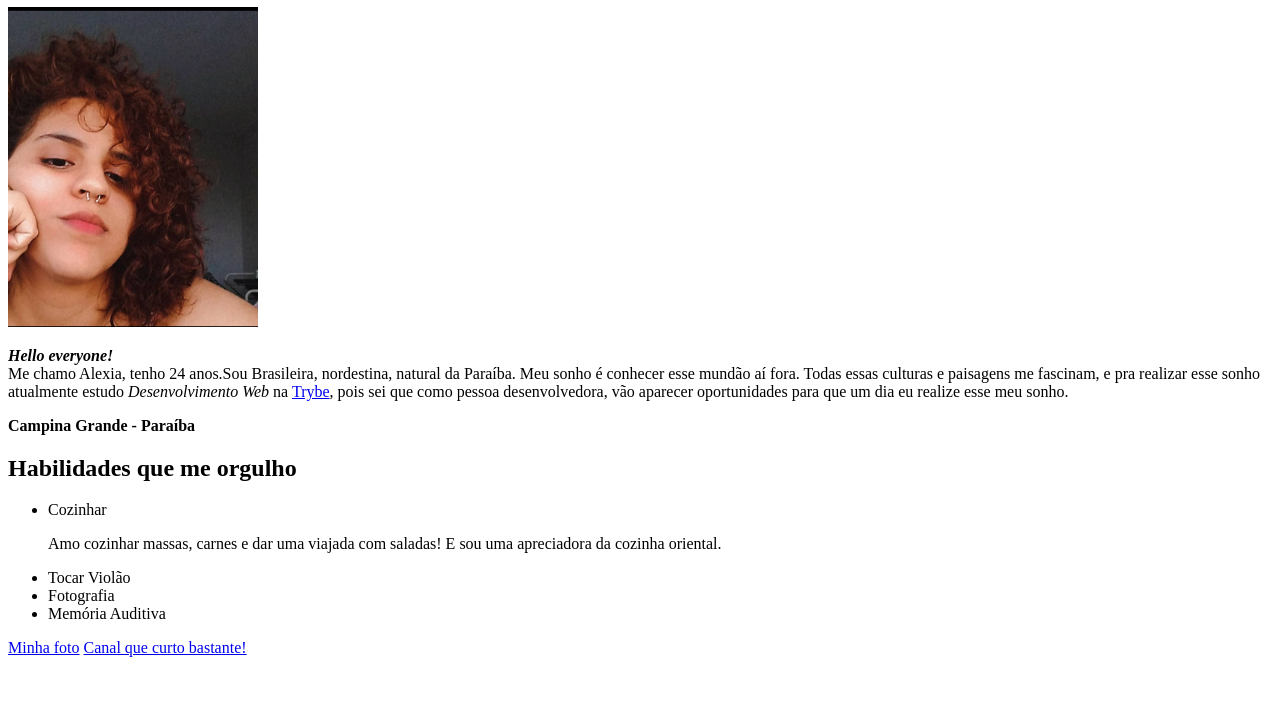
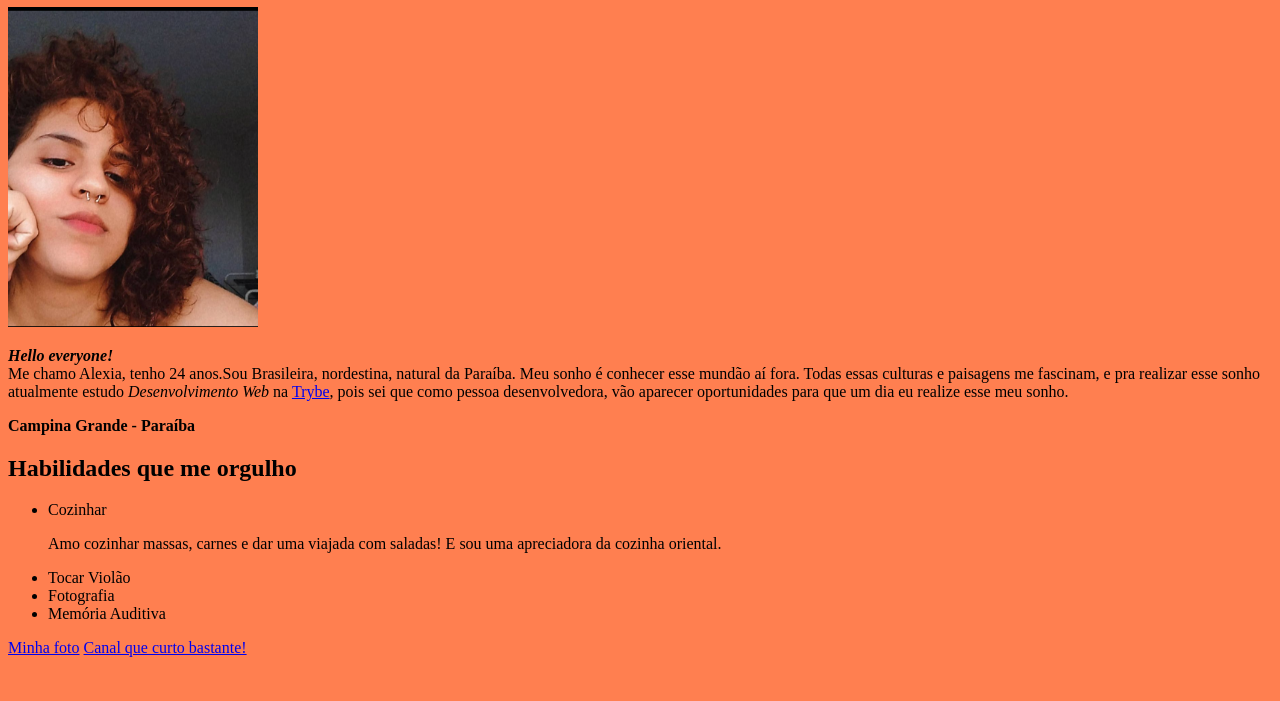
Before and after one commit to AlexiaTalissa/portifolio_web, a plain HTML site: page index.html in a window 1280 px wide. Shown: the part 99-800 px from the top of the page. Drawn offline with Linux system fonts and the light colour scheme.

Commit message:
pratica 3.2 com CSS

```diff
--- a/index.html
+++ b/index.html
@@ -5,6 +5,13 @@
   <meta http-equiv="X-UA-Compatible" content="IE=edge">
   <meta name="viewport" content="width=device-width, initial-scale=1.0">
   <title>Portfólio Web</title>
+  <style>
+
+body{
+  background-color: coral;
+}
+
+  </style>
 </head>
 <body>
   <a href="#sobre-mim">Sobre mim</a>
```
